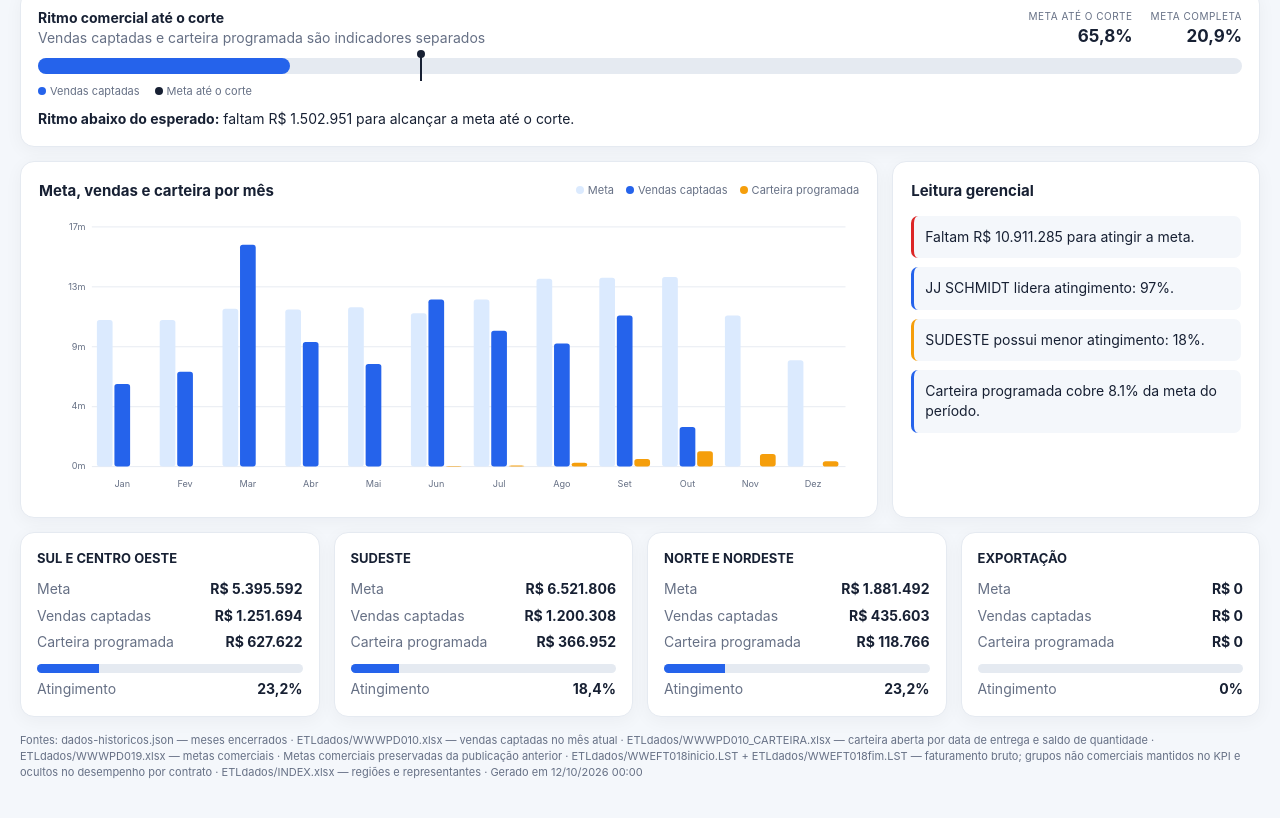
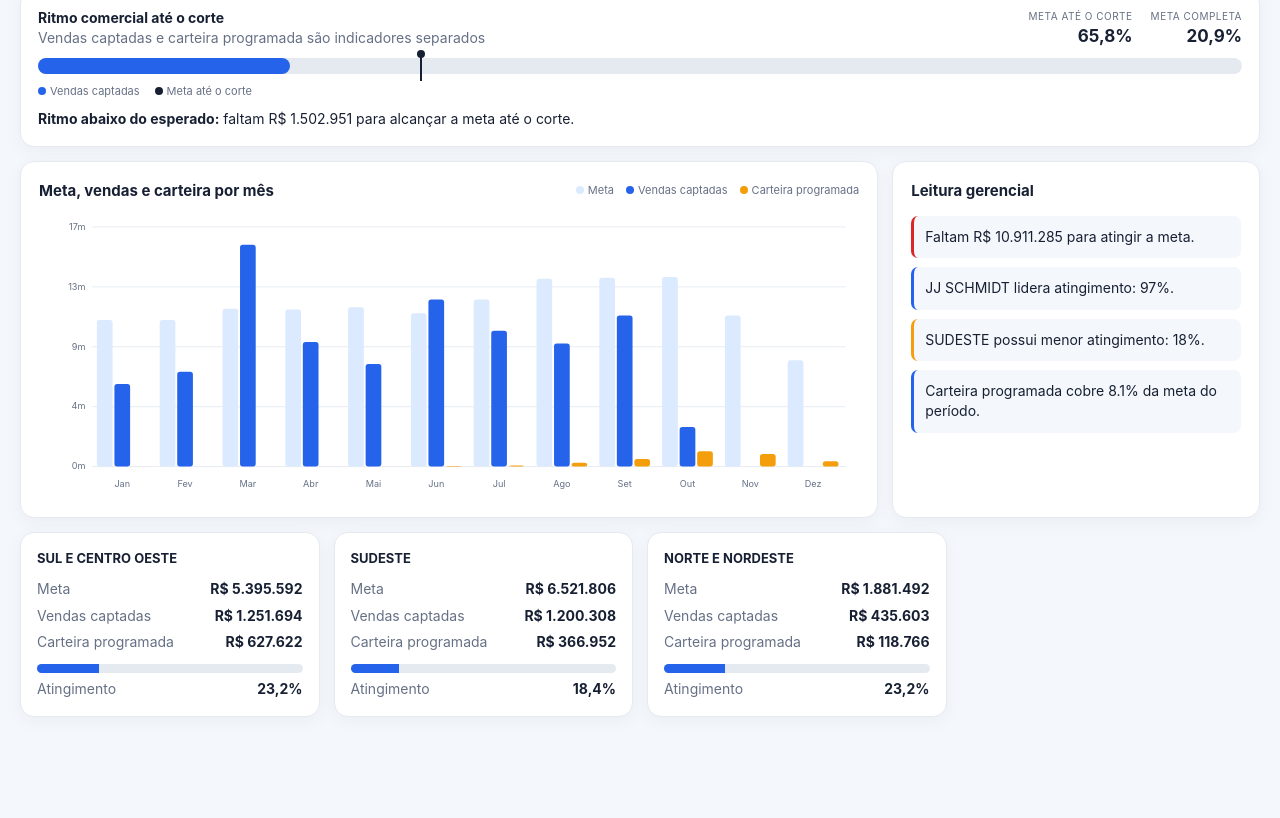
Before and after one commit to ernanintcomercial/realizado-carteira-julho-2026, a plain HTML site: page index.html in a window 1280 px wide. Shown: the part 479-1297 px from the top of the page. After the commit the page ends 1258 px from the top, so only its background shows below. Drawn offline with Linux system fonts and the light colour scheme.

Commit message:
Remove rodape tecnico e cartao de exportacao da visao executiva

```diff
--- a/index.html
+++ b/index.html
@@ -108,7 +108,6 @@
   <section class="view" id="abc">
     <article class="card panel"><div class="panel-head"><div><h2>Clientes por classe ABC</h2><div class="muted" id="abcNote">A até 80% · B até 95% · C restante · dados de agosto</div></div><span class="muted" id="abcSummary"></span></div><div class="abc-blocks" id="abcBlocks"></div><div class="table-wrap"><table><thead><tr><th>Cliente</th><th>Total geral</th><th>Carteira</th><th>Acumulado</th><th>Classe</th></tr></thead><tbody id="abcRows"></tbody></table></div></article>
   </section>
-  <footer id="footer"></footer>
 </main>
 <script>
 const $=id=>document.getElementById(id), money=v=>(v||0).toLocaleString('pt-BR',{style:'currency',currency:'BRL',maximumFractionDigits:0});
@@ -243,7 +242,7 @@ function render(){
   renderRegions();renderInsights(meta,real,wallet);renderRanking();renderContracts();renderDetails();renderABC();drawMonthly();drawDaily();
 }
 function renderRegions(){
-  const regionAgg=aggregate(rows,['regiao']).sort((a,b)=>data.ordemRegioes.indexOf(a.regiao)-data.ordemRegioes.indexOf(b.regiao));
+  const regionAgg=aggregate(rows,['regiao']).filter(r=>r.regiao!=='EXPORTAÇÃO').sort((a,b)=>data.ordemRegioes.indexOf(a.regiao)-data.ordemRegioes.indexOf(b.regiao));
   $('regionCards').innerHTML=regionAgg.map(r=>{const p=percent(r.realizado,r.meta),totalWidth=Math.min(100,p);return `<article class="card region"><h3>${r.regiao}</h3><div class="metric"><span>Meta</span><b>${money(r.meta)}</b></div><div class="metric"><span>Vendas captadas</span><b>${money(r.realizado)}</b></div><div class="metric"><span>Carteira programada</span><b>${money(r.carteira)}</b></div><div class="progress" role="img" aria-label="${r.regiao}: vendas em ${p.toLocaleString('pt-BR',{maximumFractionDigits:1})}% da meta; carteira programada ${money(r.carteira)}"><span class="progress-net" style="width:${totalWidth}%"></span></div><div class="metric"><span>Atingimento</span><b>${p.toLocaleString('pt-BR',{maximumFractionDigits:1})}%</b></div></article>`}).join('');
 }
 function renderInsights(meta,real,wallet){
@@ -438,7 +437,7 @@ fetch('dados-gerenciais.json?v=46').then(r=>{if(!r.ok)throw Error('dados-gerenci
   $('regionSelect').innerHTML=regiaoRestrita?`<option>${data.ordemRegioes[0]}</option>`:'<option value="">Todas as regiões</option>'+[...data.ordemRegioes].map(x=>`<option>${x}</option>`).join('');
   $('regionSelect').value=regiaoRestrita?data.ordemRegioes[0]:'';$('regionSelect').disabled=regiaoRestrita;
   $('contractSelect').innerHTML+=[...data.ordemContratos].map(x=>`<option>${x}</option>`).join('');
-  $('stamp').innerHTML=`Realizado até <b>${data.cortes.realizado}</b>${data.cortes.vendasParcial?'<br>'+escapePrint(data.cortes.vendasParcial):''}<br>Carteira em <b>${data.cortes.carteira}</b>`;$('footer').textContent='Fontes: '+data.fontes.join(' · ')+' · Gerado em '+data.geradoEm;
+  $('stamp').innerHTML=`Realizado até <b>${data.cortes.realizado}</b>${data.cortes.vendasParcial?'<br>'+escapePrint(data.cortes.vendasParcial):''}<br>Carteira em <b>${data.cortes.carteira}</b>`;
   updateRepOptions();render();$('loading').style.display='none';
 }).catch(e=>{$('loading').textContent='Erro: '+e.message});
 </script>
```
